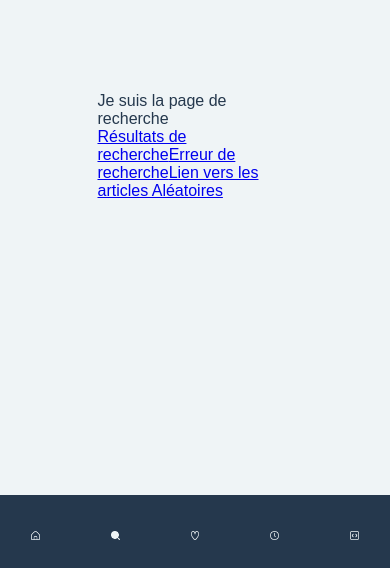
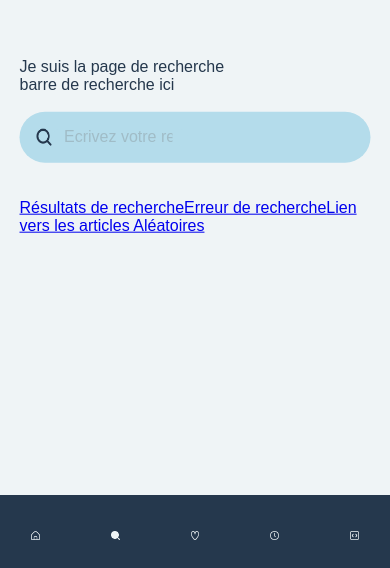
Before and after one commit to WildCodeSchool/2024-12-orleans-cda-project2-team-b, a React (Vite) app: page /recherche in a window 390 px wide. Shown: the part 276-844 px from the top of the page. Built offline with nearby package versions, Linux system fonts and the light colour scheme; a web font is replaced by a local one.

Commit message:
WIP: 9e93e56 Merge pull request #5 from WildCodeSchool/feature/root

```diff
--- a/src/pages/search.jsx
+++ b/src/pages/search.jsx
@@ -2,13 +2,31 @@ import { Link } from 'react-router-dom';
 
 import './search.scss';
 
+const placeHolderList = [
+  { language: 'Français', placeHolderTraduc: 'Ecrivez votre recherche en français' },
+  { language: 'English', placeHolderTraduc: 'Write your search in english' },
+  { language: 'Deutsch', placeHolderTraduc: 'Schreiben Sie Ihre Suche auf Deutsch' },
+  { language: '中文', placeHolderTraduc: '用中文写下您的搜索' },
+  { language: 'Español', placeHolderTraduc: 'Escriba su búsqueda en español' },
+];
+
 export default function Search() {
   return (
     <>
-      <p> Je suis la page de recherche</p>
-      <Link to='resultats-de-recherche'>Résultats de recherche</Link>
-      <Link to='oops'>Erreur de recherche</Link>
-      <Link to='article-aleatoire'>Lien vers les articles Aléatoires</Link>
+      <p>Je suis la page de recherche</p>
+      <p>barre de recherche ici</p>
+      <br></br>
+
+      {/*Plus tard afficher le place holder selon langue choisie */}
+      <div className="searchBar">
+        <img src="/icons/search.png" />
+        <input type='search' placeholder='Ecrivez votre recherche en français '></input>
+      </div>
+      <br></br>
+      <br></br>
+      <Link to='/resultats-de-recherche'>Résultats de recherche</Link>
+      <Link to='/oops'>Erreur de recherche</Link>
+      <Link to='/article-aleatoire'>Lien vers les articles Aléatoires</Link>
     </>
   );
 }
--- a/src/pages/search.scss
+++ b/src/pages/search.scss
@@ -0,0 +1,46 @@
+@use '/src/variables.scss' as vars;
+
+.searchBar {
+    border-radius: 50px;
+    height: 10dvh;
+    width: 50dvw;
+    background-color: vars.$color-details;
+    padding: 2dvh;
+    display: flex;
+}
+
+.searchBar:hover{
+    border: solid vars.$primary-color;
+}
+
+.searchBar input{
+    width: 35dvw;
+    border-radius: 50px;
+    padding-left: 1.5dvh;
+    background-color: vars.$color-details;
+    font-family: vars.$font-family;
+    color:vars.$primary-color;
+    font-size: vars.$desktop-content;
+    border: none;
+}
+
+.searchBar input::placeholder{
+    opacity: 30%;
+}
+
+.searchBar input:focus{
+    outline: none;
+}
+
+@media (max-width: 700px) {
+    .searchBar{
+        width: 90dvw;
+        height: 6dvh;
+
+    }
+
+    .searchBar input{
+        font-size: vars.$mobile-content;
+    }
+
+}
```
Also changed, not shown: public/icons/search.png (added).
